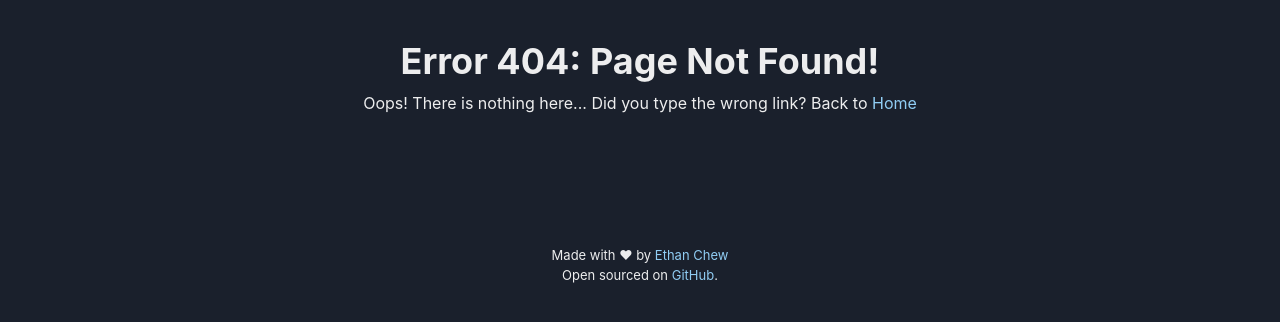
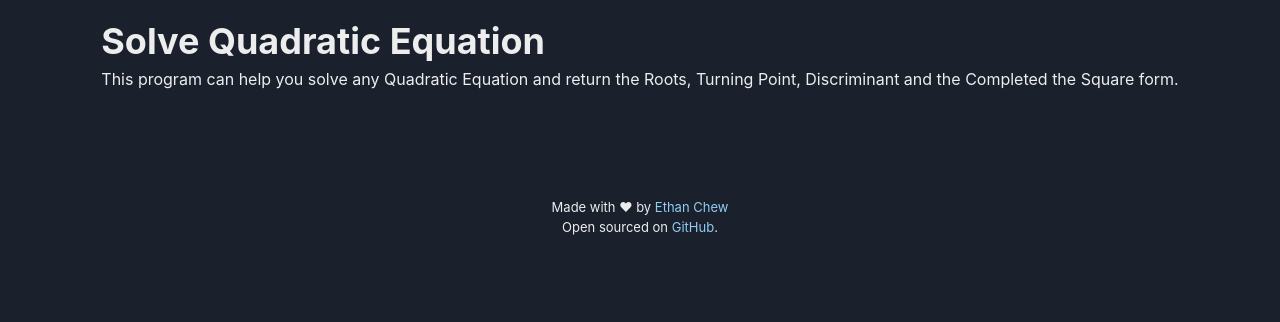
Before and after one commit to Ethan-Chew/Web-Apps, a Next.js app: page /SolveQuad in a window 1280 px wide. Before the commit this address had no page. Shown: the top 322 px of the page. Built offline with nearby package versions, Linux system fonts and the light colour scheme.

Commit message:
Added Simple Grid

```diff
--- /dev/null
+++ b/pages/SolveQuad.js
@@ -0,0 +1,23 @@
+import { Box, Heading, Text } from "@chakra-ui/react"
+import { useState } from "react"
+
+export default function SolveQuad() {
+    const [eqn, setEqn] = useState("")
+
+    const handleForm = (e) => {
+        e.preventDefaults()
+    }
+
+    const solveQuad = () => {
+
+    }
+
+    return (
+        <Box mx={10}>
+            <Box mb={4} mt={5}>
+                <Heading mb={1}>Solve Quadratic Equation</Heading>
+                <Text mb={1}>This program can help you solve any Quadratic Equation and return the Roots, Turning Point, Discriminant and the Completed the Square form.</Text>
+            </Box>
+        </Box>
+    )
+}
--- a/pages/index.js
+++ b/pages/index.js
@@ -1,5 +1,5 @@
 // Components
-import { Box, Stack, Center, VStack, Text, Heading, Button } from "@chakra-ui/react";
+import { Box, Stack, Center, VStack, Text, Heading, Button, SimpleGrid } from "@chakra-ui/react";
 import { useEffect } from "react";
 import { useRouter } from 'next/router'
 
@@ -26,11 +26,11 @@ export default function Home() {
           <VStack spacing={30}>
               <Heading mt={5} alignItems={"center"}>Random Web Applications</Heading>
               <Box>
-                  <Stack ml={6} mr={6} spacing={5} align="flex-start" direction={["column", "row"]}>
+                <SimpleGrid columns={{ base: 1, md: 2 }} spacing={{ base: 5, lg: 8 }}>
                       {Projects.map((Projects) => (
                           <AppBox key={Projects.name} Project={Projects}/>
                       ))}
-                  </Stack>
+                  </SimpleGrid>
               </Box>
           </VStack>
       </Center>
```
